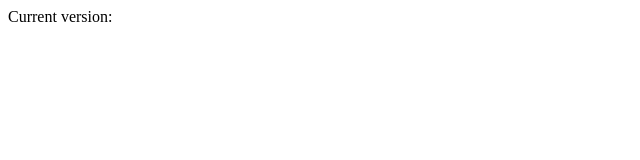
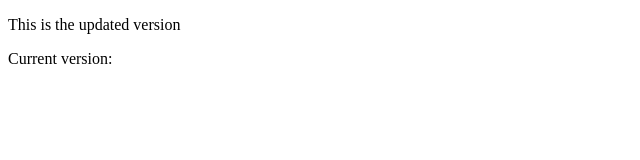
Before and after one commit to RuzgarDogu/electron-updater-example, an Electron app: page version.html in a window 1280 px wide. Shown: the whole page, without its empty margins (0-640 px from the left). Drawn offline with Linux system fonts and the light colour scheme; no server answers.

Commit message:
This is the updated version

```diff
--- a/package.json
+++ b/package.json
@@ -1,6 +1,6 @@
 {
   "name": "electron-updater-example",
-  "version": "0.5.6",
+  "version": "0.5.7",
   "description": "",
   "main": "main.js",
   "scripts": {
--- a/version.html
+++ b/version.html
@@ -4,6 +4,7 @@
   <title>Electron Updater Example</title>
 </head>
 <body>
+  <p>This is the updated version</p>
   Current version: <span id="version">vX.Y.Z</span>
   <div id="messages"></div>
 <script>
```
